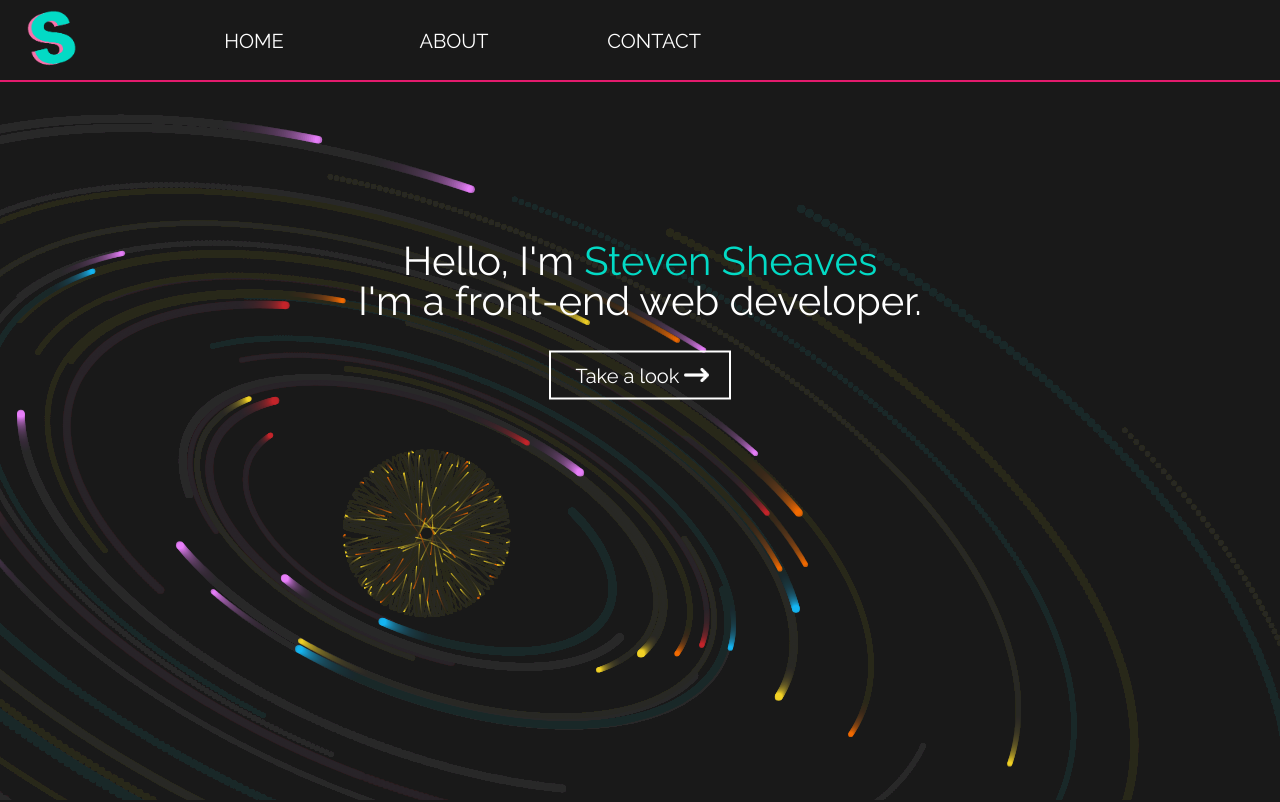
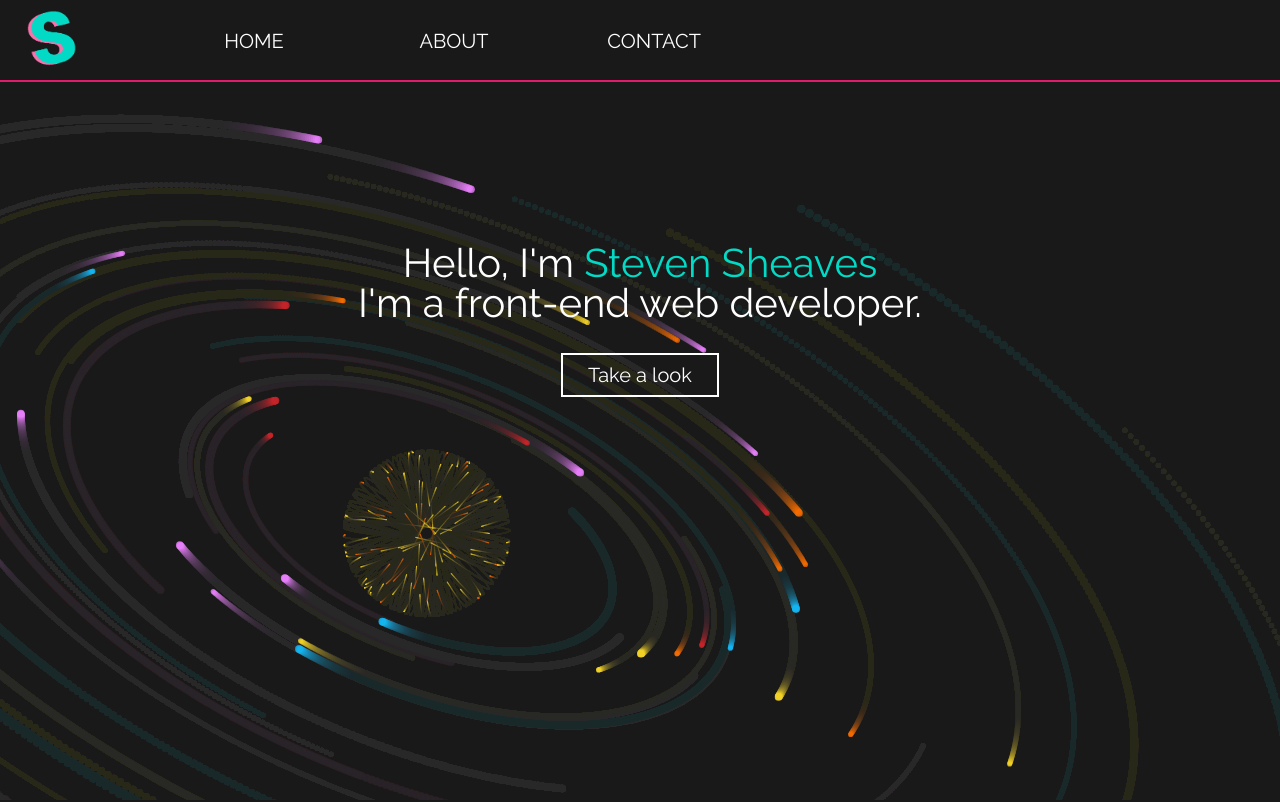
Before and after one commit to OleDakotaJoe/portfolio, a React (Create React App) app: page / in a window 1280 px wide. Shown: the top 802 px of the page. Built offline with nearby package versions, Linux system fonts and the light colour scheme.

Commit message:
Changed hover animation of custom button

```diff
--- a/src/components/hero/hero-heading/HeroHeading.component.jsx
+++ b/src/components/hero/hero-heading/HeroHeading.component.jsx
@@ -27,7 +27,7 @@ const Heading = () => {
 				href="#about"
 				style={{ textDecoration: "none" }}
 			>
-				<CustomButton arrow>Take a look</CustomButton>
+				<CustomButton>Take a look</CustomButton>
 			</AnchorLink>
 		</div>
 	);
--- a/src/components/reusable/custom-button/customButton.styles.scss
+++ b/src/components/reusable/custom-button/customButton.styles.scss
@@ -16,16 +16,42 @@
 	font-family: $sans-serif;
 	transition: all 0.4s;
 	cursor: pointer;
+	overflow: hidden;
 
 	&:focus,
 	&:active {
 		outline: $color-tertiary;
 	}
 
+	&::after {
+		content: "";
+		position: absolute;
+		top: 0;
+		left: 50%;
+		transform: translateX(-50%);
+		background-color: transparent;
+		height: 100%;
+		width: 10%;
+		opacity: 01;
+		z-index: -1;
+		transition: all 0.15s ease;
+	}
+
+	&--hover::after {
+		content: "";
+		position: absolute;
+		top: 0;
+		left: 50%;
+		transform: translateX(-50%);
+		background-color: $color-tertiary;
+		height: 100%;
+		width: 20%;
+		opacity: 01;
+		z-index: -1;
+		transform: translateX(-50%) scale(5);
+	}
 	&--hover {
-		background-color: $color-tertiary;
 		border: solid 2px $color-tertiary;
-		color: $color-white;
 	}
 
 	&.inverted {
```
Also changed, not shown: 1 other file (tests, documents, lock files or other folders).
